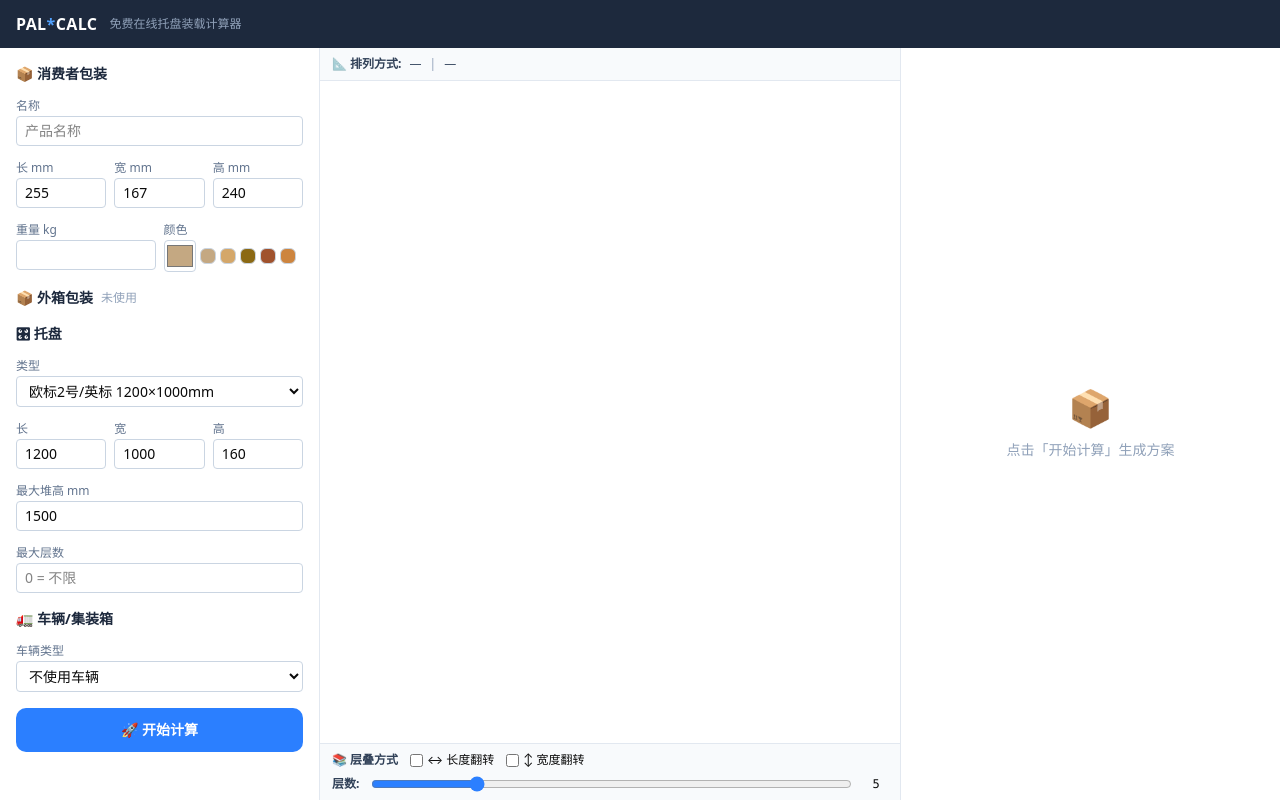
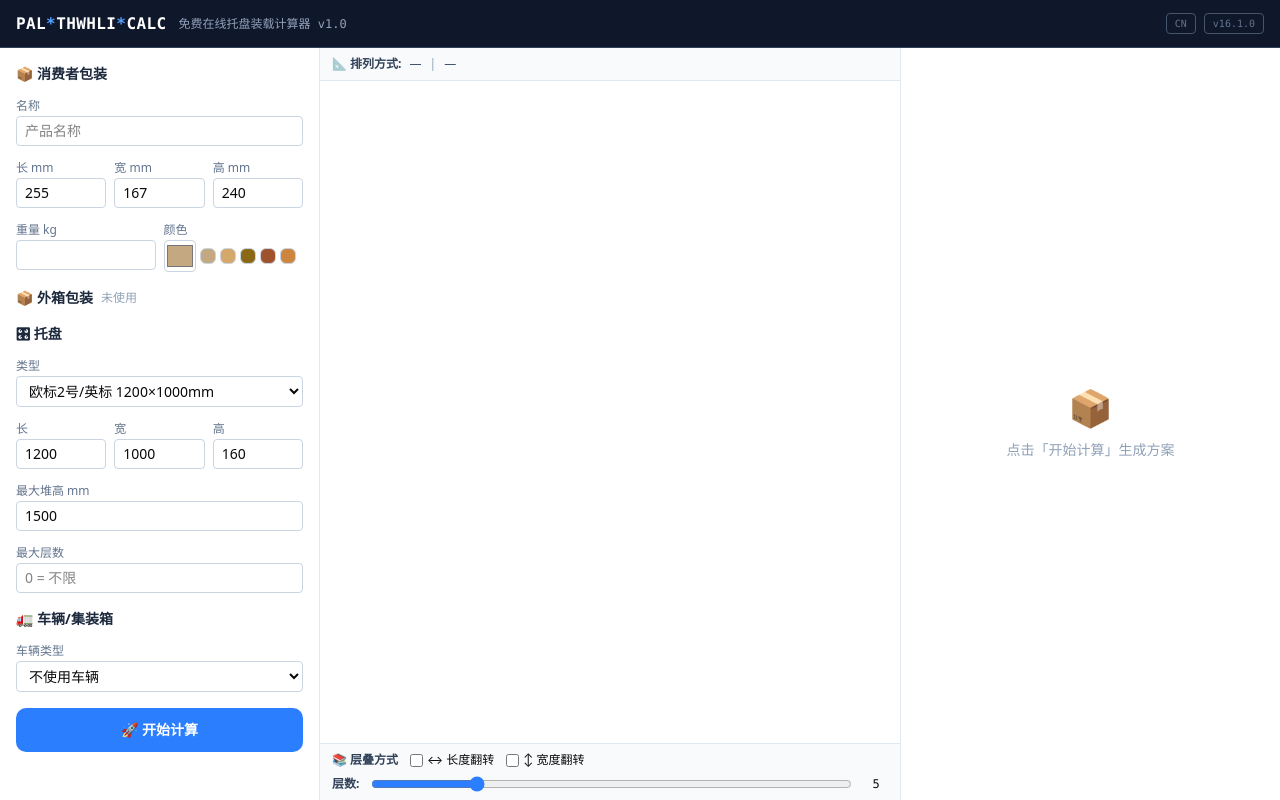
Before and after one commit to xiaonan177/Ka, a Next.js app: page / in a window 1280 px wide. Built offline with nearby package versions, Linux system fonts and the light colour scheme.

Commit message:
feat: 保存文件变更
Coze-Commit-Type: user
Coze-User-ID: 617247819964584
Coze-Conversation-ID: 6746399

```diff
--- a/src/app/page.tsx
+++ b/src/app/page.tsx
@@ -1,28 +1,47 @@
-'use client';
+"use client";
+import { useState, useCallback, useRef } from "react";
+import { PalletizeInput, PalletizeResult, calculatePalletPlan } from "@/lib/palletize";
+import { InputForm } from "@/components/InputForm";
+import { LayerEditor } from "@/components/LayerEditor";
+import { SolutionPreview } from "@/components/SolutionPreview";
+import dynamic from "next/dynamic";
 
-import { useState, useCallback, useRef } from 'react';
-import { PalletizeInput, PalletizeResult, calculatePalletPlan } from '@/lib/palletize';
-import { InputForm } from '@/components/InputForm';
-import { LayerEditor } from '@/components/LayerEditor';
-import { SolutionPreview } from '@/components/SolutionPreview';
-import dynamic from 'next/dynamic';
-
-const ReportCanvas = dynamic(() => import('@/components/ReportCanvas'), { ssr: false });
+const ReportCanvas = dynamic(() => import("@/components/ReportCanvas"), {
+    ssr: false
+});
 
 const DEFAULT_INPUT: PalletizeInput = {
-  productName: '',
-  box: { length: 255, width: 167, height: 240 },
+    productName: "",
+
+    box: {
+        length: 255,
+        width: 167,
+        height: 240
+    },
+
     boxWeight: 0,
-  boxColor: '#C4A882',
+    boxColor: "#C4A882",
     useCase: false,
-  caseBox: { length: 0, width: 0, height: 0 },
+
+    caseBox: {
+        length: 0,
+        width: 0,
+        height: 0
+    },
+
     caseCount: 0,
-  palletType: '欧标2号/英标 1200×1000mm',
-  pallet: { length: 1200, width: 1000, height: 160 },
+    palletType: "欧标2号/英标 1200×1000mm",
+
+    pallet: {
+        length: 1200,
+        width: 1000,
+        height: 160
+    },
+
     maxHeight: 1500,
     maxStackLayers: 0,
-  truckType: '不使用车辆',
-  truck: undefined,
+    truckType: "不使用车辆",
+    truck: undefined
 };
 
 export default function Home() {
@@ -39,6 +58,7 @@ export default function Home() {
         const res = calculatePalletPlan(input);
         setResult(res);
         setSelectedIdx(0);
+
         if (res.plans.length > 0) {
             setLayers(res.plans[0].layers);
         }
@@ -47,16 +67,21 @@ export default function Home() {
     const handleDownloadReport = useCallback(async () => {
         setShowReport(true);
         await new Promise(r => setTimeout(r, 500));
-    if (!reportRef.current) return;
-    const html2canvas = (await import('html2canvas')).default;
+
+        if (!reportRef.current)
+            return;
+
+        const html2canvas = (await import("html2canvas")).default;
+
         const canvas = await html2canvas(reportRef.current, {
             scale: 2,
-      backgroundColor: '#FFFFFF',
-      useCORS: true,
+            backgroundColor: "#FFFFFF",
+            useCORS: true
         });
-    const link = document.createElement('a');
-    link.download = `pallet-report-${input.productName || 'unnamed'}.png`;
-    link.href = canvas.toDataURL('image/png');
+
+        const link = document.createElement("a");
+        link.download = `pallet-report-${input.productName || "unnamed"}.png`;
+        link.href = canvas.toDataURL("image/png");
         link.click();
         setShowReport(false);
     }, [input.productName]);
@@ -65,20 +90,20 @@ export default function Home() {
 
     return (
         <div className="h-screen flex flex-col bg-white">
-      {/* 顶部导航 */}
-      <header className="h-12 bg-slate-800 flex items-center px-4 flex-shrink-0">
-        <h1 className="text-white font-bold text-base tracking-wide">
-          PAL<span className="text-blue-400">*</span>CALC
-        </h1>
-        <span className="text-slate-400 text-xs ml-3">免费在线托盘装载计算器</span>
+            {}
+            <header className="h-12 bg-slate-900 flex items-center px-4 flex-shrink-0 border-b border-slate-700">
+                <h1 className="text-white font-mono font-bold text-base tracking-wide">PAL<span className="text-blue-400">*</span>THWHLI<span className="text-blue-400">*</span>CALC</h1>
+                <span className="text-slate-400 text-xs ml-3 font-mono">免费在线托盘装载计算器 v1.0</span>
+                <div className="ml-auto flex items-center gap-2 text-[10px] text-slate-500 font-mono">
+                    <span className="px-2 py-0.5 border border-slate-600 rounded">CN</span>
+                    <span className="px-2 py-0.5 border border-slate-600 rounded">v16.1.0</span>
+                </div>
             </header>
-
-      {/* 主内容区三栏 */}
+            {}
             <div className="flex-1 flex min-h-0">
-        {/* 左侧：输入面板 */}
+                {}
                 <InputForm input={input} onChange={setInput} onCalculate={handleCalculate} />
-
-        {/* 中间：层编辑器 */}
+                {}
                 <LayerEditor
                     plan={plan}
                     input={input}
@@ -87,37 +112,34 @@ export default function Home() {
                     flipWidth={flipWidth}
                     onLayersChange={setLayers}
                     onFlipLengthChange={setFlipLength}
-          onFlipWidthChange={setFlipWidth}
-        />
-
-        {/* 右侧：方案预览 */}
+                    onFlipWidthChange={setFlipWidth} />
+                {}
                 <SolutionPreview
                     plan={plan}
                     input={input}
                     layers={layers}
                     flipLength={flipLength}
                     flipWidth={flipWidth}
-          onDownloadReport={handleDownloadReport}
-        />
+                    onDownloadReport={handleDownloadReport} />
             </div>
-
-      {/* 隐藏的报告区域（用于截图） */}
-      {showReport && plan && (
-        <div className="fixed inset-0 bg-black/50 flex items-center justify-center z-50">
-          <div className="bg-white rounded-lg p-4 max-w-[95vw] max-h-[90vh] overflow-auto">
+            {}
+            {showReport && plan && <div
+                className="fixed inset-0 bg-black/50 flex items-center justify-center z-50">
+                <div
+                    className="bg-white rounded-lg p-4 max-w-[95vw] max-h-[90vh] overflow-auto">
                     <div ref={reportRef}>
                         <ReportCanvas
                             input={input}
                             plan={plan}
                             layers={layers}
                             flipLength={flipLength}
-                flipWidth={flipWidth}
-              />
+                            flipWidth={flipWidth} />
                     </div>
-            <button onClick={() => setShowReport(false)} className="mt-3 px-4 py-2 bg-slate-200 rounded text-sm">关闭</button>
+                    <button
+                        onClick={() => setShowReport(false)}
+                        className="mt-3 px-4 py-2 bg-slate-200 rounded text-sm">关闭</button>
                 </div>
-        </div>
-      )}
+            </div>}
         </div>
     );
 }
```
Also changed, not shown: assets/image_20260608175548375.png (added), assets/image_20260608175720000.png (added). Lines whose indentation alone changed are shown as unchanged.
